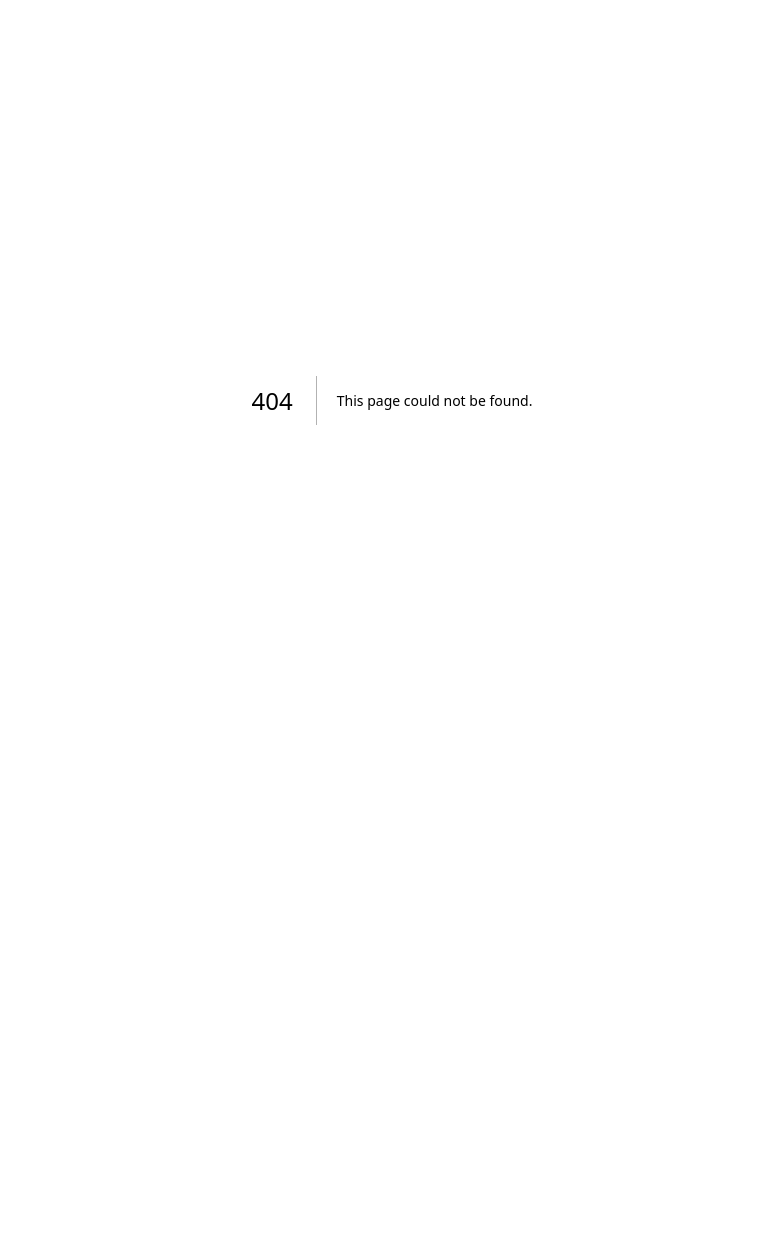
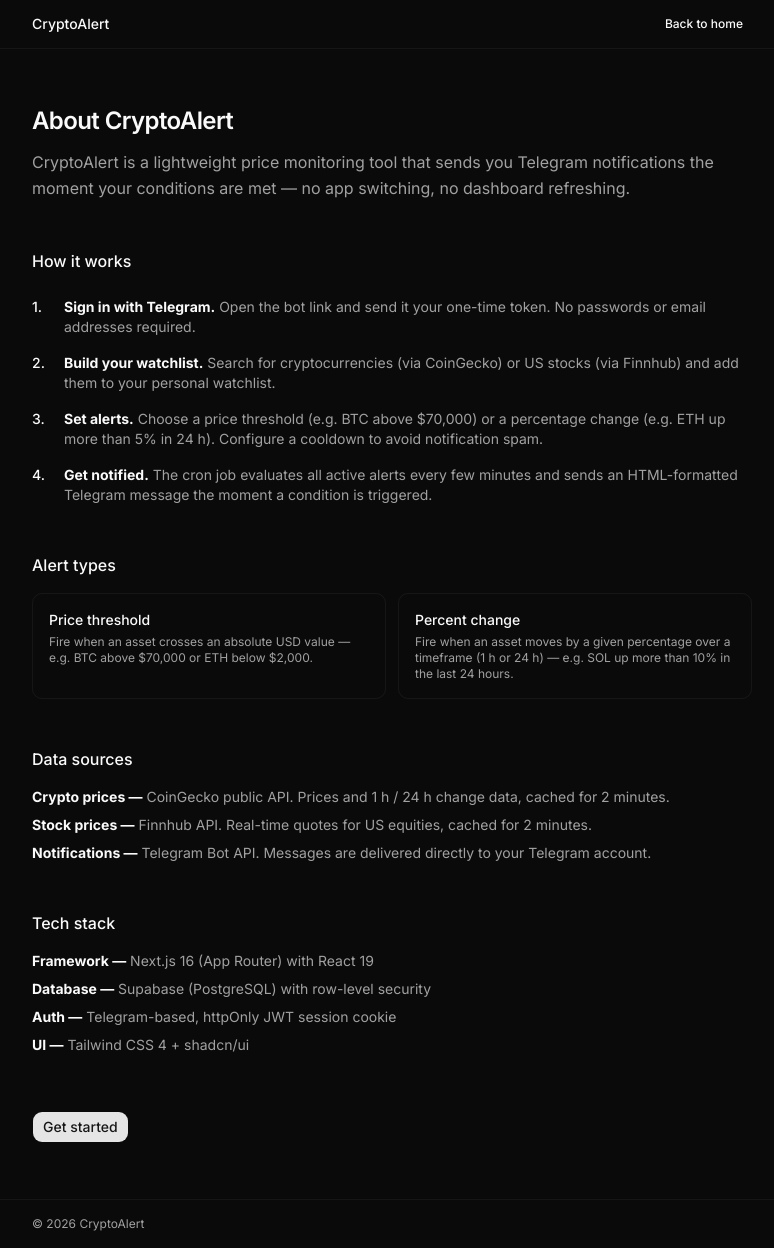
Before and after one commit to maca-js/notify, a Next.js app: page /about in a window 1280 px wide. Before the commit this address had no page. Shown: the whole page, without its empty margins (248-1022 px from the left). Before the commit the page ends 800 px from the top, so only its background shows below. Built offline with nearby package versions, Linux system fonts and the light colour scheme.

Commit message:
feat: add about page

```diff
--- /dev/null
+++ b/app/about/page.tsx
@@ -0,0 +1,133 @@
+import Link from "next/link";
+import { Button } from "@/components/ui/button";
+
+export const metadata = {
+  title: "About — CryptoAlert",
+  description: "Learn how CryptoAlert works and what it can do for you.",
+};
+
+export default function AboutPage() {
+  return (
+    <main className="min-h-screen flex flex-col">
+      <header className="border-b border-border/50">
+        <div className="max-w-3xl mx-auto px-6 h-12 flex items-center justify-between">
+          <Link href="/" className="text-sm font-medium hover:text-foreground/80 transition-colors">
+            CryptoAlert
+          </Link>
+          <Button asChild variant="ghost" size="sm" className="text-xs h-7 px-2">
+            <Link href="/">Back to home</Link>
+          </Button>
+        </div>
+      </header>
+
+      <div className="flex-1 max-w-3xl mx-auto w-full px-6 py-14 space-y-12">
+        <div className="space-y-3">
+          <h1 className="text-2xl font-semibold tracking-tight">About CryptoAlert</h1>
+          <p className="text-muted-foreground leading-relaxed">
+            CryptoAlert is a lightweight price monitoring tool that sends you Telegram notifications
+            the moment your conditions are met — no app switching, no dashboard refreshing.
+          </p>
+        </div>
+
+        <div className="space-y-6">
+          <h2 className="text-base font-medium">How it works</h2>
+          <ol className="space-y-4 text-sm text-muted-foreground">
+            <li className="flex gap-3">
+              <span className="text-foreground font-medium w-5 shrink-0">1.</span>
+              <span>
+                <strong className="text-foreground">Sign in with Telegram.</strong> Open the bot
+                link and send it your one-time token. No passwords or email addresses required.
+              </span>
+            </li>
+            <li className="flex gap-3">
+              <span className="text-foreground font-medium w-5 shrink-0">2.</span>
+              <span>
+                <strong className="text-foreground">Build your watchlist.</strong> Search for
+                cryptocurrencies (via CoinGecko) or US stocks (via Finnhub) and add them to your
+                personal watchlist.
+              </span>
+            </li>
+            <li className="flex gap-3">
+              <span className="text-foreground font-medium w-5 shrink-0">3.</span>
+              <span>
+                <strong className="text-foreground">Set alerts.</strong> Choose a price threshold
+                (e.g. BTC above $70,000) or a percentage change (e.g. ETH up more than 5% in 24 h).
+                Configure a cooldown to avoid notification spam.
+              </span>
+            </li>
+            <li className="flex gap-3">
+              <span className="text-foreground font-medium w-5 shrink-0">4.</span>
+              <span>
+                <strong className="text-foreground">Get notified.</strong> The cron job evaluates
+                all active alerts every few minutes and sends an HTML-formatted Telegram message the
+                moment a condition is triggered.
+              </span>
+            </li>
+          </ol>
+        </div>
+
+        <div className="space-y-4">
+          <h2 className="text-base font-medium">Alert types</h2>
+          <div className="grid gap-3 sm:grid-cols-2">
+            <div className="rounded-lg border border-border/50 p-4 space-y-1">
+              <p className="text-sm font-medium">Price threshold</p>
+              <p className="text-xs text-muted-foreground">
+                Fire when an asset crosses an absolute USD value — e.g. BTC above $70,000 or ETH
+                below $2,000.
+              </p>
+            </div>
+            <div className="rounded-lg border border-border/50 p-4 space-y-1">
+              <p className="text-sm font-medium">Percent change</p>
+              <p className="text-xs text-muted-foreground">
+                Fire when an asset moves by a given percentage over a timeframe (1 h or 24 h) —
+                e.g. SOL up more than 10% in the last 24 hours.
+              </p>
+            </div>
+          </div>
+        </div>
+
+        <div className="space-y-4">
+          <h2 className="text-base font-medium">Data sources</h2>
+          <ul className="space-y-2 text-sm text-muted-foreground">
+            <li>
+              <strong className="text-foreground">Crypto prices —</strong> CoinGecko public API.
+              Prices and 1 h / 24 h change data, cached for 2 minutes.
+            </li>
+            <li>
+              <strong className="text-foreground">Stock prices —</strong> Finnhub API. Real-time
+              quotes for US equities, cached for 2 minutes.
+            </li>
+            <li>
+              <strong className="text-foreground">Notifications —</strong> Telegram Bot API.
+              Messages are delivered directly to your Telegram account.
+            </li>
+          </ul>
+        </div>
+
+        <div className="space-y-4">
+          <h2 className="text-base font-medium">Tech stack</h2>
+          <ul className="space-y-2 text-sm text-muted-foreground">
+            <li><strong className="text-foreground">Framework —</strong> Next.js 16 (App Router) with React 19</li>
+            <li><strong className="text-foreground">Database —</strong> Supabase (PostgreSQL) with row-level security</li>
+            <li><strong className="text-foreground">Auth —</strong> Telegram-based, httpOnly JWT session cookie</li>
+            <li><strong className="text-foreground">UI —</strong> Tailwind CSS 4 + shadcn/ui</li>
+          </ul>
+        </div>
+
+        <div className="pt-2">
+          <Button asChild>
+            <Link href="/">Get started</Link>
+          </Button>
+        </div>
+      </div>
+
+      <footer className="border-t border-border/50">
+        <div className="max-w-3xl mx-auto px-6 h-12 flex items-center">
+          <p className="text-xs text-muted-foreground">
+            © {new Date().getFullYear()} CryptoAlert
+          </p>
+        </div>
+      </footer>
+    </main>
+  );
+}
```
